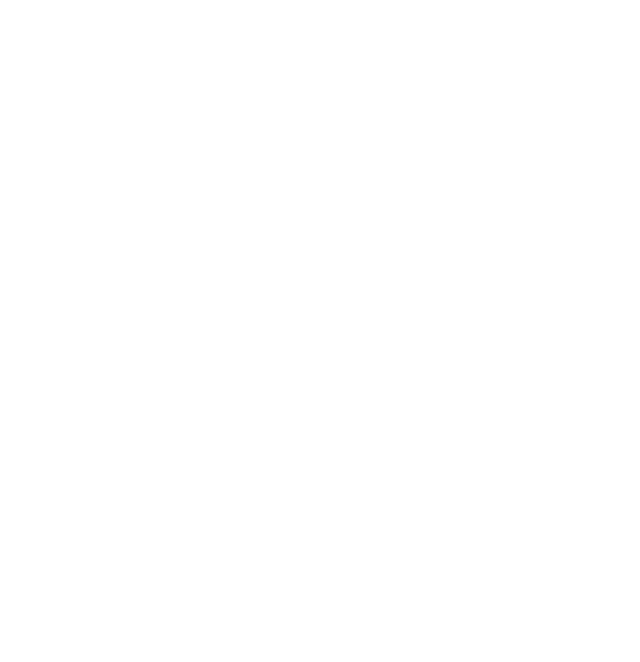
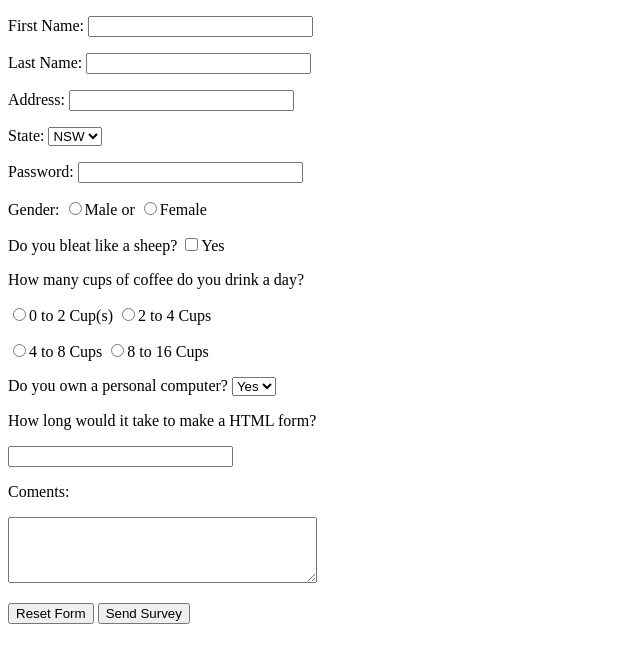
Before and after one commit to dimitrimarinho/dev_web, a plain HTML site: page Exercícios de prática/Exercicio_3/exercicio_3.html in a window 1280 px wide. Shown: the whole page, without its empty margins (0-640 px from the left). Drawn offline with Linux system fonts and the light colour scheme.

Commit message:
Exercício 3 finalizado

```diff
--- a/Exercícios de prática/Exercicio_3/exercicio_3.html
+++ b/Exercícios de prática/Exercicio_3/exercicio_3.html
@@ -6,7 +6,118 @@
     </head>
 
     <body>
-
+    <p><label>First Name:
+        <input name="FirstName" type="text" size="25"
+            maxlength="30">
+    </label></p>
+    <p><label>Last Name:
+        <input name="LastName" type="text" size="25"
+            maxlength="30">
+    </label></p>
+    <p><label>Address:
+        <input name="Address" type="text" size="25"
+            maxlength="30">
+    </label></p>
+    <p><label>State:
+        <select name:"state">
+        <option selected>NSW</option>
+        <option>AL</option>
+        <option>AK</option>
+        <option>AZ</option>
+        <option>AR</option>
+        <option>CA</option>
+        <option>CO</option>
+        <option>CT</option>
+        <option>DE</option>
+        <option>FL</option>
+        <option>GA</option>
+        <option>HI</option>
+        <option>ID</option>
+        <option>IL</option>
+        <option>IN</option>
+        <option>IA</option>
+        <option>KS</option>
+        <option>KY</option>
+        <option>LA</option>
+        <option>ME</option>
+        <option>MD</option>
+        <option>MA</option>
+        <option>MI</option>
+        <option>MN</option>
+        <option>MS</option>
+        <option>MO</option>
+        <option>MT</option>
+        <option>NE</option>
+        <option>NV</option>
+        <option>NH</option>
+        <option>NJ</option>
+        <option>NM</option>
+        <option>NY</option>
+        <option>NC</option>
+        <option>ND</option>
+        <option>OH</option>
+        <option>OK</option>
+        <option>OR</option>
+        <option>PA</option>
+        <option>RI</option>
+        <option>SC</option>
+        <option>SD</option>
+        <option>TN</option>
+        <option>TX</option>
+        <option>UT</option>
+        <option>VT</option>
+        <option>VA</option>
+        <option>WA</option>
+        <option>WV</option>
+        <option>WI</option>
+        <option>WY</option>
+        </select>
+    </label></p>
+    <p><label>Password:
+        <input name="Password" type="password" size="25"
+            maxlength="30">
+    </label></p>
+    <p>Gender:
+        <label><input name="Gender" type="radio"
+            value="Male">Male or</label>
+        <label></label><input name="Gender" type="radio"
+            value="Female">Female</label>
+    </p>
+    <p>Do you bleat like a sheep?
+        <label><input name="bleat_like_sheep" type="checkbox"
+            value="Yes">Yes</label>
+    </p>
+    <p>How many cups of coffee do you drink a day?</p>
+    <p>
+        <label><input name="cups_of_coffee" type="radio"
+            value="0 to 2">0 to 2 Cup(s)</label>
+        <label><input name="cups_of_coffee" type="radio"
+            value="2 to 4">2 to 4 Cups</label>
+    </p>
+    <p>
+        <label><input name="cups_of_coffee" type="radio"
+            value="4 to 8">4 to 8 Cups</label>
+        <label><input name="cups_of_coffee" type="radio"
+            value="8 to 16">8 to 16 Cups</label>
+    </p>
+    <p>
+        <label>Do you own a personal computer?
+            <select name:"own_personal_computer">
+            <option selected>Yes</option>
+            <option>No</option>
+            </select>
+        </label>
+    </p>
+    <p><label>How long would it take to make a HTML form?</p>
+        <p><input name="how_long_html_form" type="text" size="25"
+    maxlength="30"></label></p>
+    <p><label>Coments:</p>
+    <textarea name = "comments"
+        rows="4" cols="36"></textarea></label>
     </body>
 
+    <p>
+        <input type = "reset" value = "Reset Form">
+        <input type = "submit" value = "Send Survey">
+    </p>
 </html>
```
